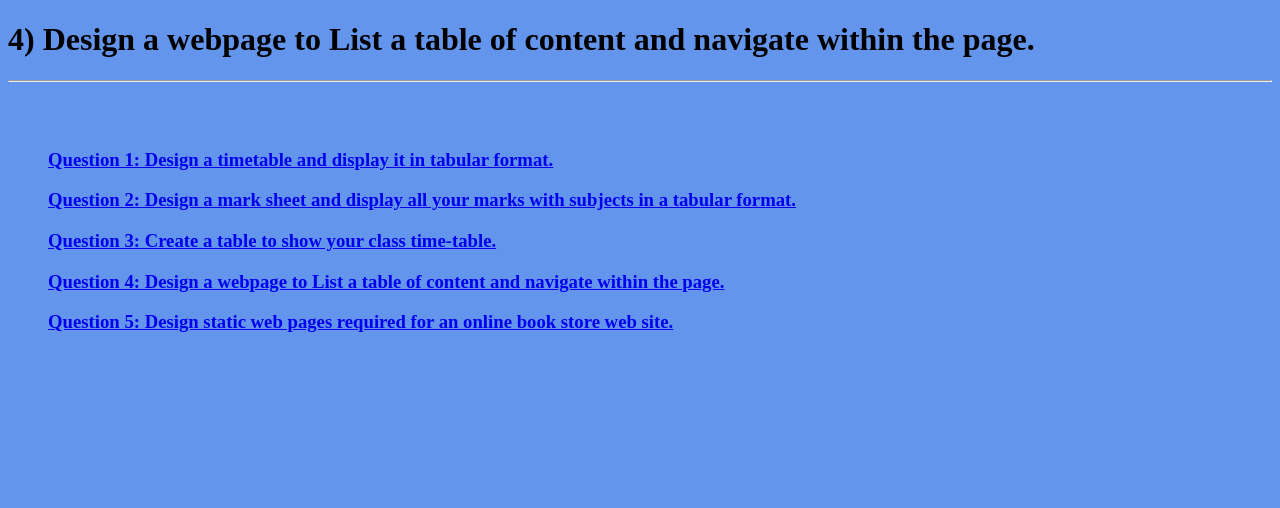
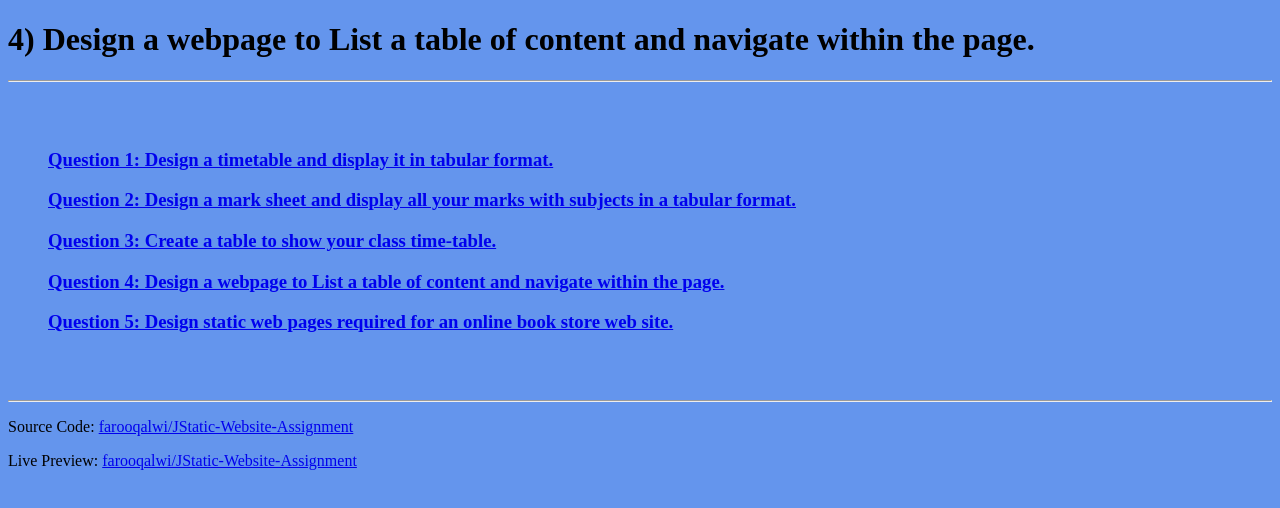
Before and after one commit to farooqalwi/Static-Website-IPT-Assignment, a plain HTML site: page index.html in a window 1280 px wide. Drawn offline with Linux system fonts and the light colour scheme.

Commit message:
github link added

```diff
--- a/index.html
+++ b/index.html
@@ -25,6 +25,13 @@
                 web site.
             </a></h3>
     </div>
+
+    <hr>
+    <p>Source Code: <a href="https://github.com/farooqalwi/Static-Website-IPT-Assignment"
+            target="_blank">farooqalwi/JStatic-Website-Assignment</a>
+    </p>
+    <p>Live Preview: <a href="https://farooqalwi.github.io/Static-Website-IPT-Assignment"
+            target="_blank">farooqalwi/JStatic-Website-Assignment</a></p>
 </body>
 
 </html>
```
Also changed, not shown: q4.html (+7 -0 lines).
